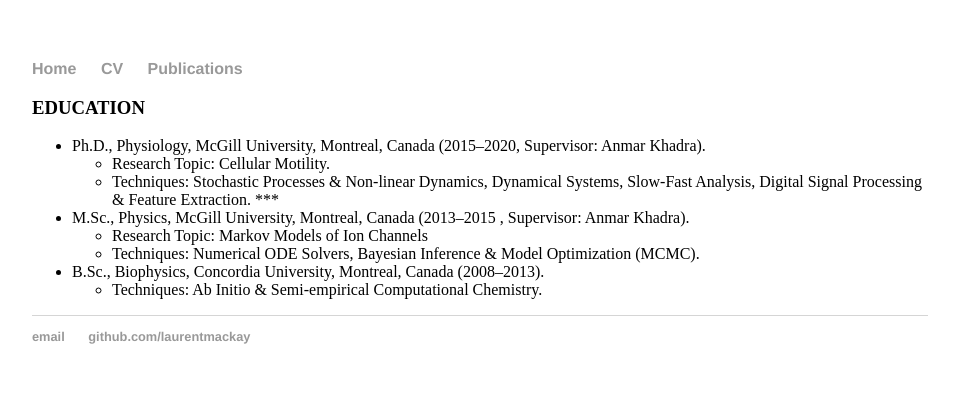
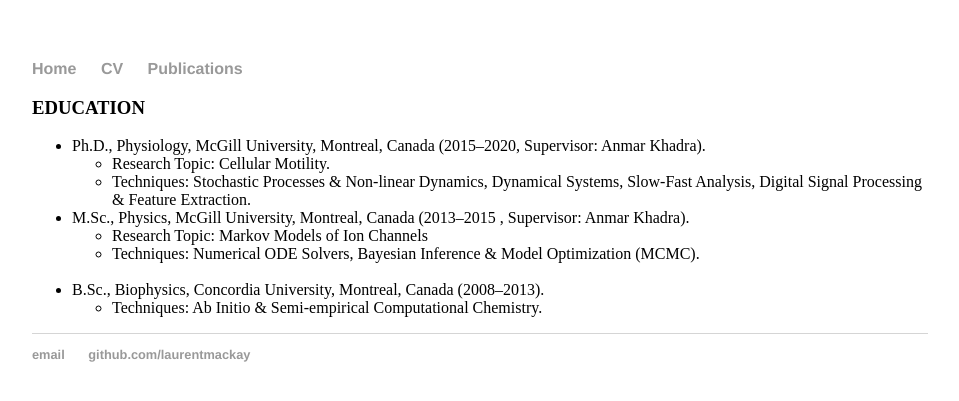
Before and after one commit to laurentmackay/laurentmackay.github.io, a Jekyll site: the page built from cv/index.md, in a window 1280 px wide. Shown: the top 401 px of the page, without its empty margins (160-1119 px from the left). Built offline with Jekyll 4.4.1, drawn with Linux system fonts in a browser that asks for light colours; our own code applies the rules of GitHub Pages for plain Markdown files.

Commit message:
Update index.md

```diff
--- a/cv/index.md
+++ b/cv/index.md
@@ -3,12 +3,11 @@
 * Ph.D., Physiology, McGill University, Montreal, Canada (2015–2020, Supervisor: Anmar Khadra).
     * Research Topic: Cellular Motility.
     * Techniques: Stochastic Processes & Non-linear Dynamics, Dynamical Systems, Slow-Fast Analysis, Digital Signal Processing & Feature Extraction.
-***
+<br/>
 * M.Sc., Physics, McGill University, Montreal, Canada (2013–2015 , Supervisor: Anmar Khadra).
     * Research Topic: Markov Models of Ion Channels
     * Techniques: Numerical ODE Solvers, Bayesian Inference & Model Optimization (MCMC).
-
-
-
+<br/>
+<br/>
 * B.Sc., Biophysics, Concordia University, Montreal, Canada (2008–2013).
     * Techniques: Ab Initio & Semi-empirical Computational Chemistry.
```
